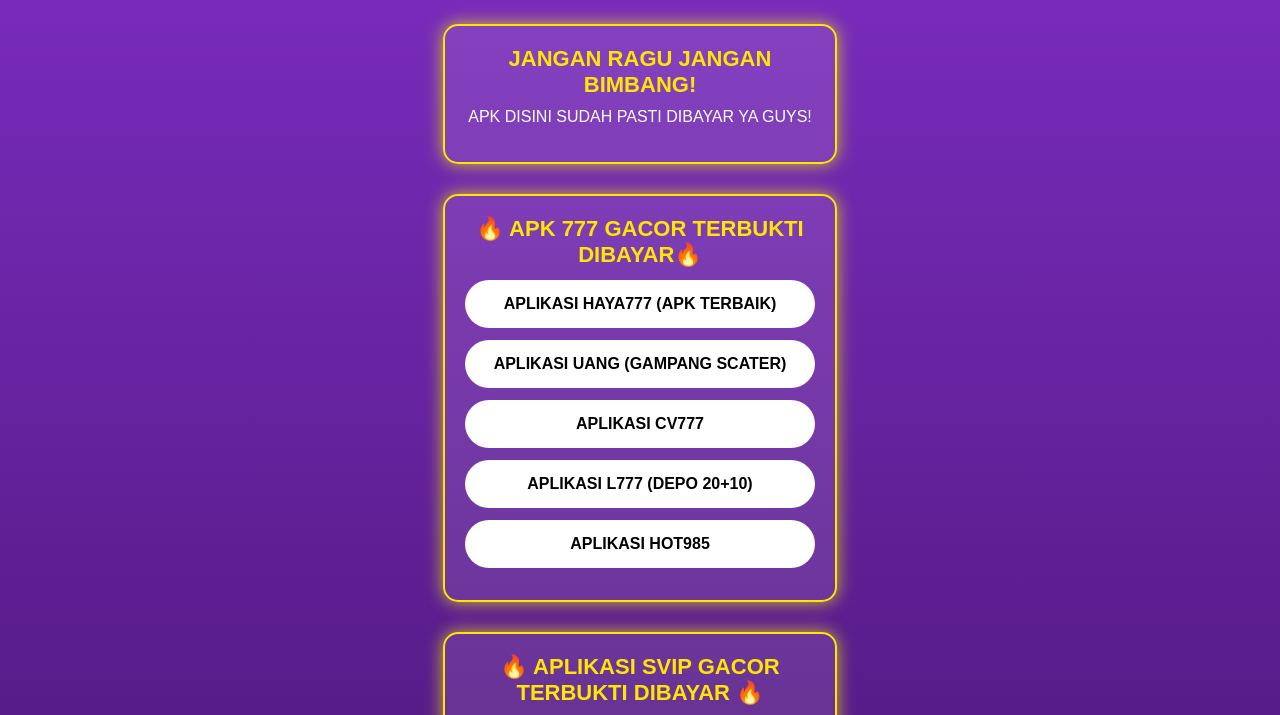
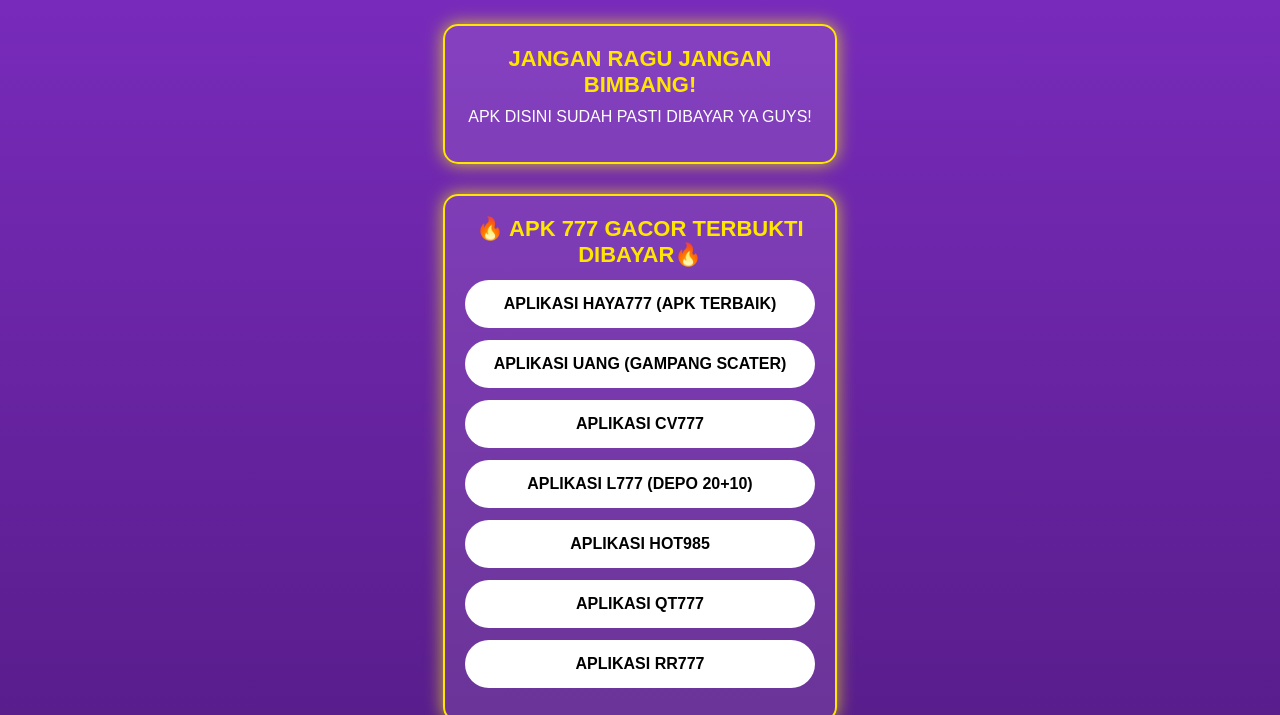
Before and after one commit to xyz097/apk-terbaru-2025, a plain HTML site: page index.html in a window 1280 px wide. Shown: the part 64-779 px from the top of the page. Drawn offline with Linux system fonts and the light colour scheme.

Commit message:
Update index.html

```diff
--- a/index.html
+++ b/index.html
@@ -152,7 +152,11 @@
     <a href="https://cvvip8.com?chn=Y3Y3NzdfaWQ1X250bGE3&id=ODI1NDA5MDM5" class="button-link">APLIKASI CV777</a>
     <a href="https://www.l7771.com?chn=bnRfbDc3N19jdA==&id=NjgzNTMwMjU4" class="button-link">APLIKASI L777 (DEPO 20+10)</a>
     <a href="https://www.hot985.co?chn=aG90OTg1X2lkNV9udGxhMjM=&id=OTc3NzI4MTg1" class="button-link">APLIKASI HOT985</a>
+    <a href="https://www.qt777.cc?chn=bnRfcXQ3NzdfY3Q=&id=OTA2NzExNjQ5" class="button-link">APLIKASI QT777</a>
+    <a href="https://www.rrvip8.com?chn=bnRfcnI3NzdfY3Qy&id=MTgwNDI0ODQ2" class="button-link">APLIKASI RR777</a>
+
   </div>
+
 
   <!-- APK SVIP -->
   <div class="promo-card">
```
